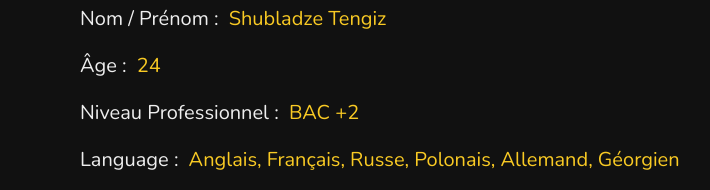
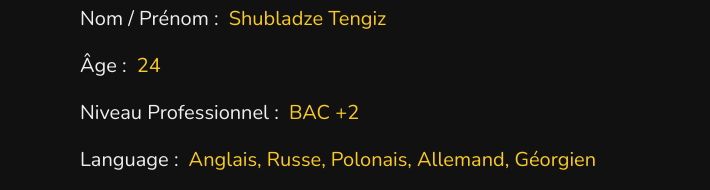
Before and after one commit to shubladzetengiz/shubladzetengiz.github.io, a plain HTML site: page index.html in a window 1280 px wide. Shown: the part 920-1110 px from the top of the page, without its empty margins (345-1055 px from the left). Drawn offline with nearby package versions, Linux system fonts and the light colour scheme.

Commit message:
Update index.html

```diff
--- a/index.html
+++ b/index.html
@@ -66,7 +66,7 @@
         <h3> <span> nom / prénom  : </span> shubladze tengiz </h3>
         <h3> <span> âge : </span> 24 </h3>
         <h3> <span> niveau professionnel : </span> BAC +2 </h3>
-        <h3> <span> language : </span>Anglais, Français, Russe, Polonais, Allemand, Géorgien</h3>
+        <h3> <span> language : </span>Anglais, Russe, Polonais, Allemand, Géorgien</h3>
         <a href="cv/SHUBLADZE-Tengiz.pdf" target="_blank"><button class="btn"> Télécharger CV <i class="fas fa-download"></i> </button></a>
     </div>
 
```
